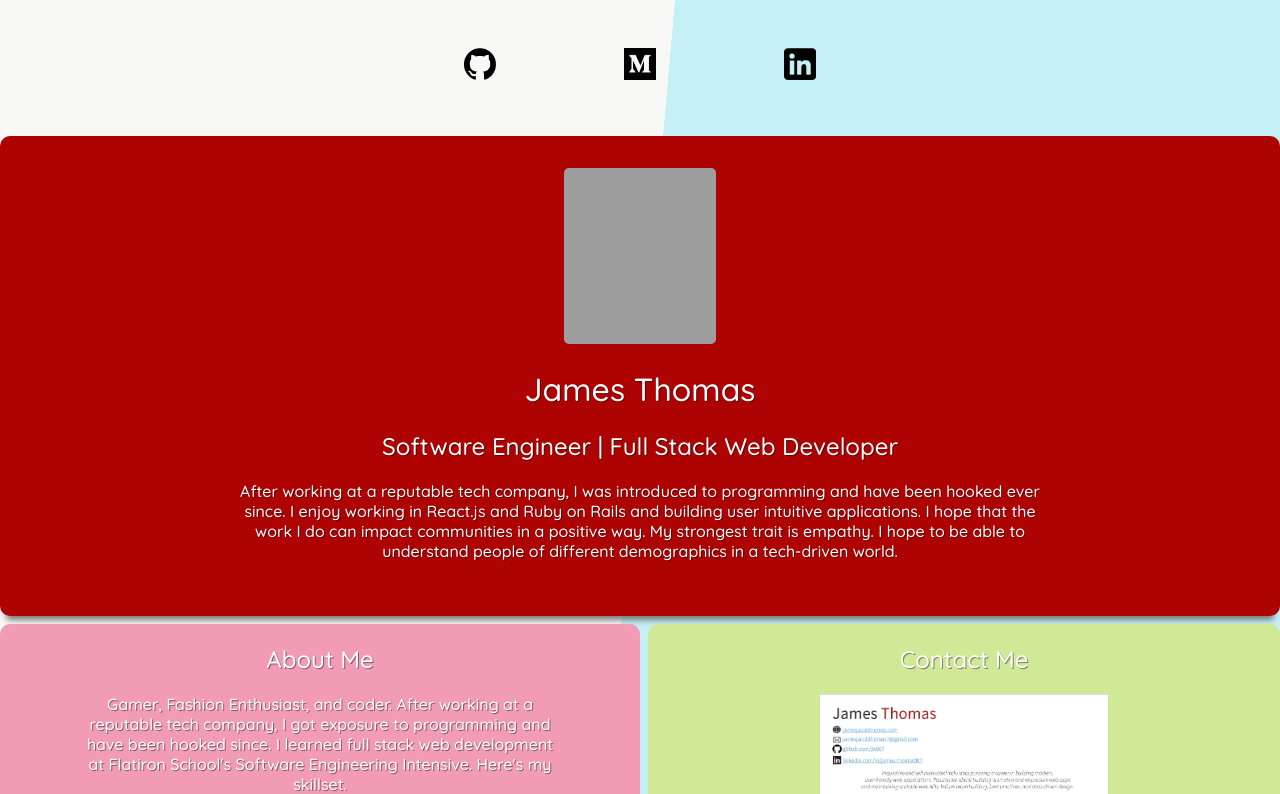
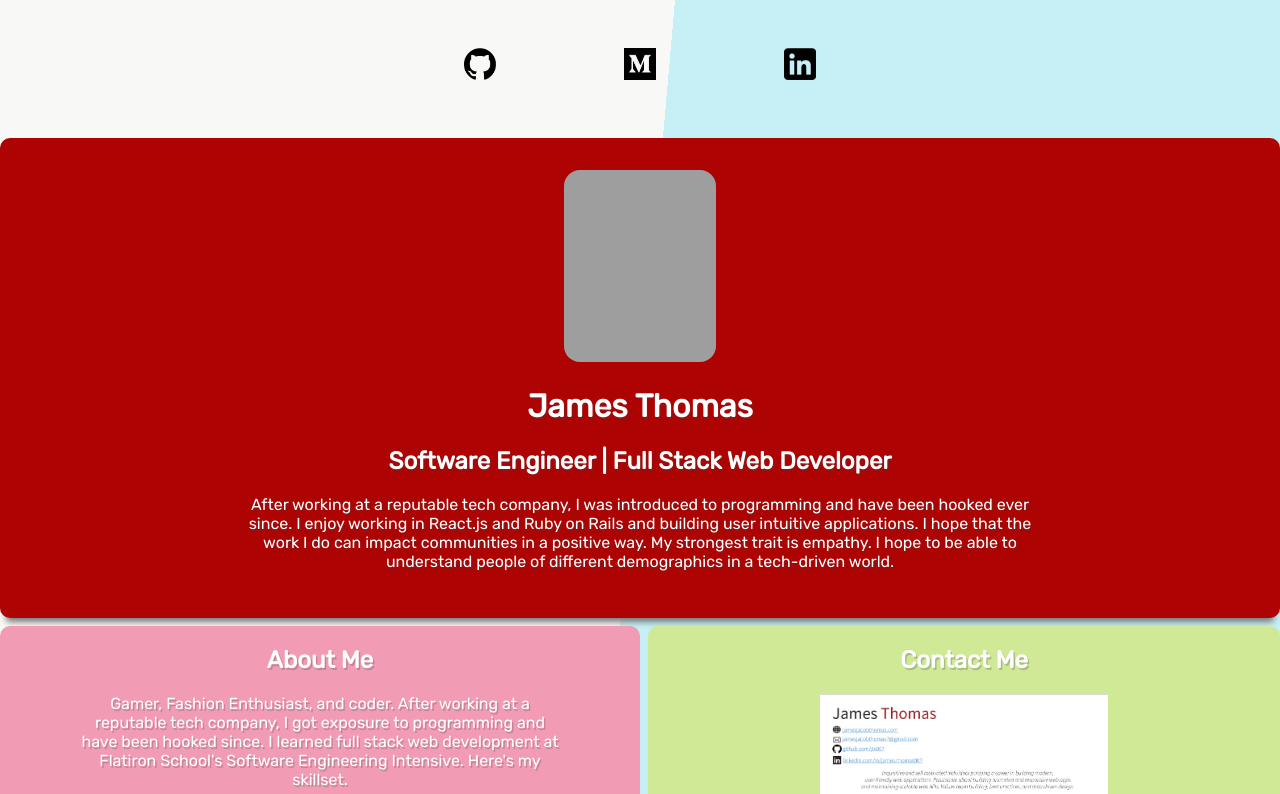
Before and after one commit to jtx007/personalWebsite, a React (Create React App) app: page / in a window 1280 px wide. Shown: the top 794 px of the page. Built offline with nearby package versions, Linux system fonts and the light colour scheme; grey boxes are pictures that could not be loaded; a web font is replaced by a local one.

Commit message:
font changes

```diff
--- a/public/index.html
+++ b/public/index.html
@@ -9,9 +9,8 @@
       homescreen on Android. See https://developers.google.com/web/fundamentals/web-app-manifest/
     -->
     <link rel="shortcut icon" type="image/png" href="./gundam.png" />
-    <link href="https://fonts.googleapis.com/css?family=Quicksand:300,500" rel="stylesheet">
-    <link rel="manifest" href="%PUBLIC_URL%/manifest.json">
-    <link rel="stylesheet" href="https://cdnjs.cloudflare.com/ajax/libs/animate.css/3.7.0/animate.min.css">
+<link href="https://fonts.googleapis.com/css?family=Rubik&display=swap" rel="stylesheet">
+<link rel="stylesheet" href="https://cdnjs.cloudflare.com/ajax/libs/animate.css/3.7.0/animate.min.css">
     <link rel="stylesheet" href="https://use.typekit.net/axq5wqx.css">
 
     <!--
--- a/src/App.css
+++ b/src/App.css
@@ -16,10 +16,10 @@ body {
     background-repeat: no-repeat;
     background-size: cover; */
     height: 100%;
-    font-family: 'Quicksand',
+    font-family: 'Rubik',
     sans-serif;
-    font-weight: 400;
-    text-shadow: 1px 1px rgba(0, 0, 0, 0.424);
+    font-weight: 500;
+    text-shadow: 1.5px 1.5px rgba(70, 65, 65, 0.26);
     color: white;
     margin: 0px;
     background-position: center bottom;
@@ -27,15 +27,7 @@ body {
     background: linear-gradient(275deg, rgba(163, 231, 240, 0.63) 50%, rgba(248, 248, 246, 0.993) 50%);
 }
 
-h1,
-h2,
-h3,
-h4,
-h5,
-h6,
-button {
-    font-weight: 500;
-}
+
 
 /* MEDIA QUERY START */
 
@@ -113,6 +105,7 @@ button {
 
 .icon-img {
     max-height: 2rem;
+    margin-bottom: 3px;
 }
 
 .nav-icon-title {
@@ -151,9 +144,9 @@ a:hover {
 
 .avatar {
     max-width: 100%;
-    border-radius: 5px;
+    border-radius: 1rem;
     width: 9.5rem;
-    height: 11rem;
+    height: 12rem;
     margin-top: 2rem;
 }
 
--- a/src/components/LinkBar.js
+++ b/src/components/LinkBar.js
@@ -8,16 +8,16 @@ export default class LinkBar extends Component {
         return (
             <div className="link-bar animated fadeInDownBig delay-1s">
                 <div className="icon-link">
-                    <a href="https://github.com/jtx007"><img className="icon-img" alt="github" src={githubicon}/></a>
-                    <p className="nav-icon-title">Github</p>
+                    <a href="https://github.com/jtx007"><img className="icon-img" alt="github" src={githubicon}/>
+                    <p className="nav-icon-title">Github</p></a>
                 </div>
                 <div className="icon-link">
-                    <a href="https://medium.com/@jamesjacobthomas7"><img className="icon-img" alt="Medium" src={mediumicon} /></a>
-                    <p className="nav-icon-title">Medium</p>
+                    <a href="https://medium.com/@jamesjacobthomas7"><img className="icon-img" alt="Medium" src={mediumicon} />
+                    <p className="nav-icon-title">Medium</p></a>
                 </div>
                 <div className="icon-link">
-                    <a href="https://www.linkedin.com/in/james-thomas007/"><img className="icon-img" alt="Linkedin" src={linkedinicon} /></a>
-                    <p className="nav-icon-title">Linkedin</p>
+                    <a href="https://www.linkedin.com/in/james-thomas007/"><img className="icon-img" alt="Linkedin" src={linkedinicon} />
+                    <p className="nav-icon-title">Linkedin</p></a>
                 </div>
             </div>
         )
```
